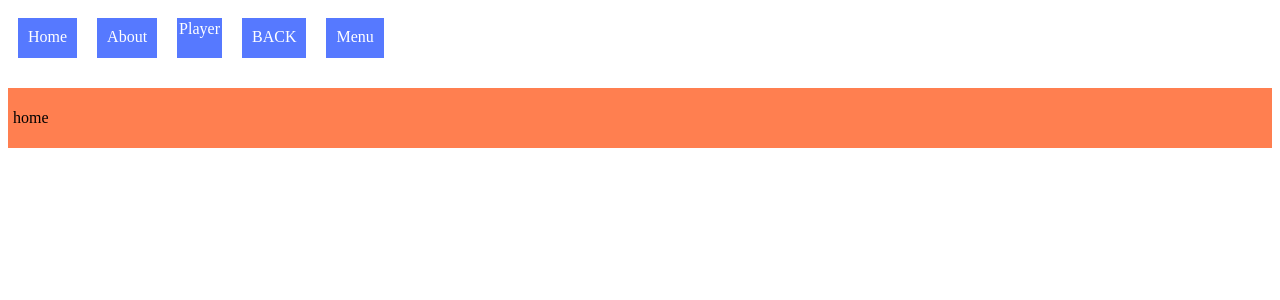
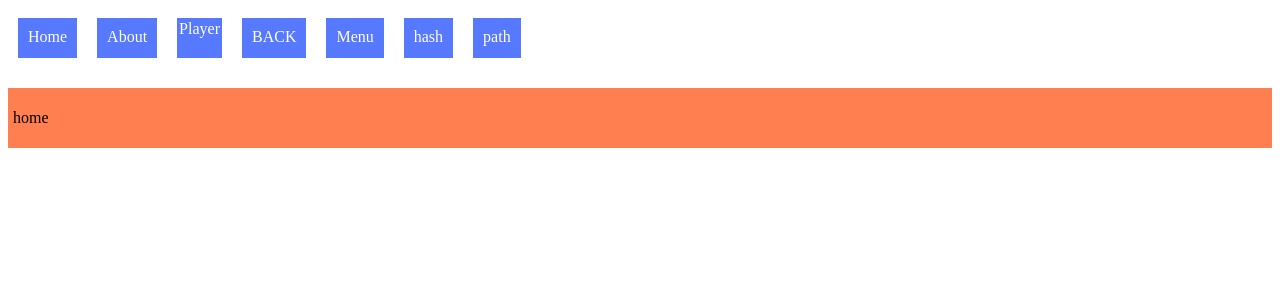
Before and after one commit to Jenesius/jrouter, a Vue app: page / in a window 1280 px wide. Shown: the top 300 px of the page. Built offline with nearby package versions, Linux system fonts and the light colour scheme.

Commit message:
Check RouterBack

```diff
--- a/src/App.vue
+++ b/src/App.vue
@@ -6,11 +6,14 @@
             <span @click = "goTo('#player')" class = "sub">Player</span>
             <span @click = "back">BACK</span>
             <span @click = "goTo('#menu')">Menu</span>
+
+            <span @click = "back1('#menu')">hash</span>
+            <span @click = "back2('/about')">path</span>
         </div>
 
-        <j-router-view name="menu"></j-router-view>
-        <j-router-view name="player"></j-router-view>
-        <j-router-view name="main"></j-router-view>
+        <router-view name="menu"></router-view>
+        <router-view name="player"></router-view>
+        <router-view name="main"></router-view>
 
 
     </div>
@@ -29,8 +32,13 @@ export default {
       },
       goTo(route) {
           this.$pushRoute(route);
-
-      }
+      },
+      back1(str){
+          this.$backRoute(str, 'hash');
+      },
+        back2(str){
+            this.$backRoute(str, 'path');
+        },
     },
 
 }
--- a/src/plugin/index.js
+++ b/src/plugin/index.js
@@ -1,4 +1,4 @@
-import JRouterView from './jRouterView';
+import RouterView from './RouterView';
 import { listen, push, back } from "./history";
 
 import finder from "./finder";
@@ -14,7 +14,7 @@ export default {
         }
 
 
-        Vue.component("JRouterView", JRouterView);
+        Vue.component("RouterView", RouterView);
         Vue.prototype.$routes = options.routes;
         Vue.prototype.$pushRoute = (routePath) => {
 
@@ -23,9 +23,21 @@ export default {
             push(_tmp);
 
         };
-        Vue.prototype.$backRoute = () => {
+        Vue.prototype.$backRoute = (_str, type = null) => {
 
-            back();
+
+                switch (type) {
+                    case 'hash':
+                        if (window.location.hash === _str) back();
+                        break;
+                    case 'path':
+                        if (window.location.pathname === _str) back();
+                        break;
+                    default:
+                        back();
+                }
+
+
         };
 
         if (options.hook) {
```
Also changed, not shown: src/main.js (+4 -3 lines), src/plugin/RouterView.vue (renamed from src/plugin/jRouterView.vue).
